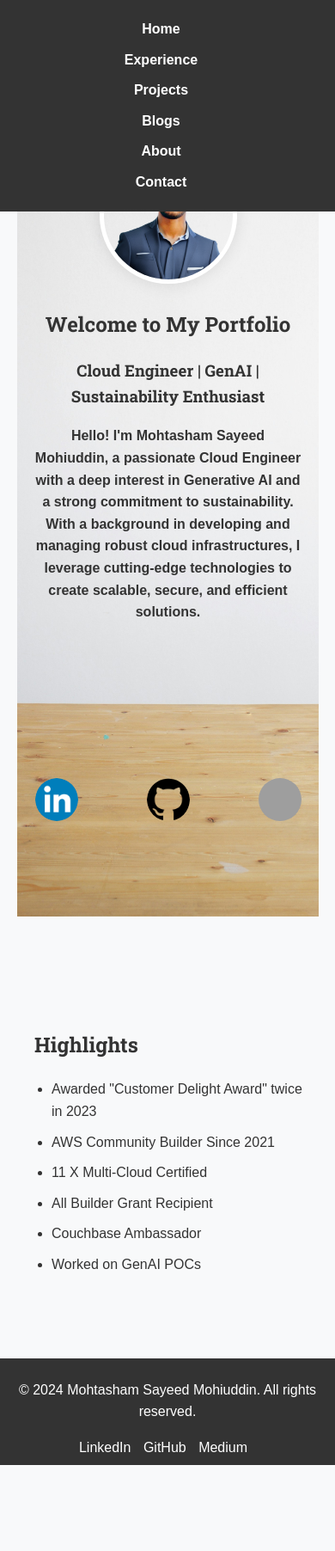
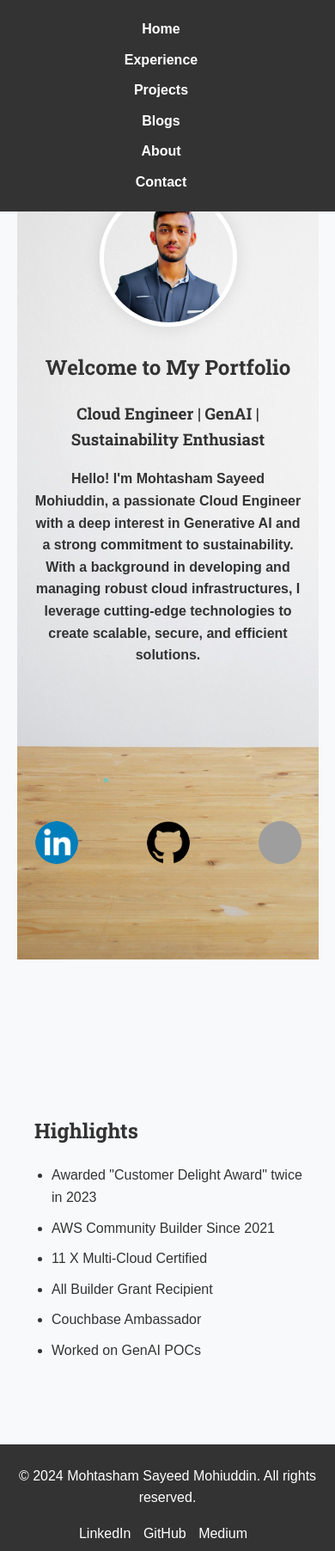
Before and after one commit to mohtasham9/mohtasham9.github.io, a Jekyll site: the page built from docs/index.markdown, in a window 390 px wide. Shown: the whole page at 86% size. Built offline with Jekyll 4.4.1, drawn with Linux system fonts in a browser that asks for light colours; before the commit the page ends 1704 px from its top, so only the background shows below that; grey boxes are pictures that could not be loaded.

Commit message:
Modified CSS

```diff
--- a/docs/assets/css/style.css
+++ b/docs/assets/css/style.css
@@ -198,6 +198,9 @@ h1, h2, h3 {
   .intro-text {
     padding: 0 20px; /* Add padding on smaller screens */
   }
+  .container {
+    padding-top: 120px; /* Adjust padding for mobile to ensure content is not hidden */
+  }
   header nav ul {
     display: block;
   }
```
